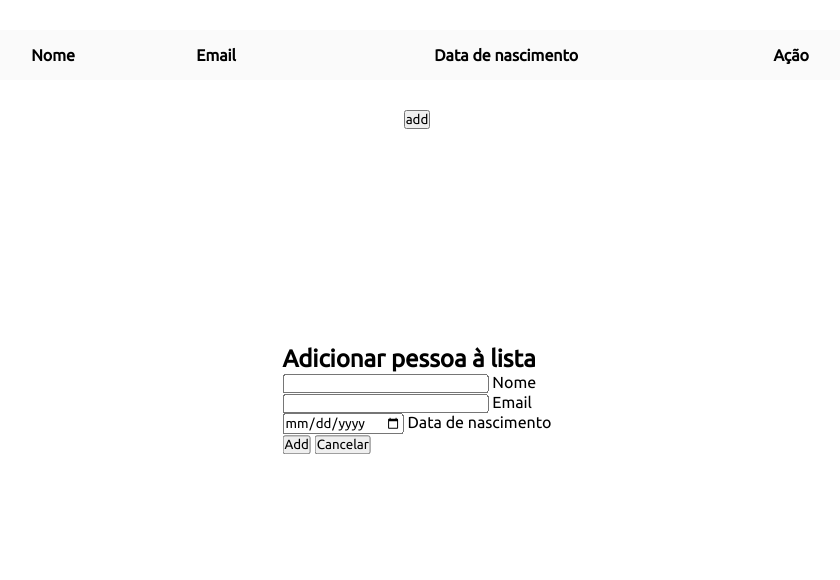
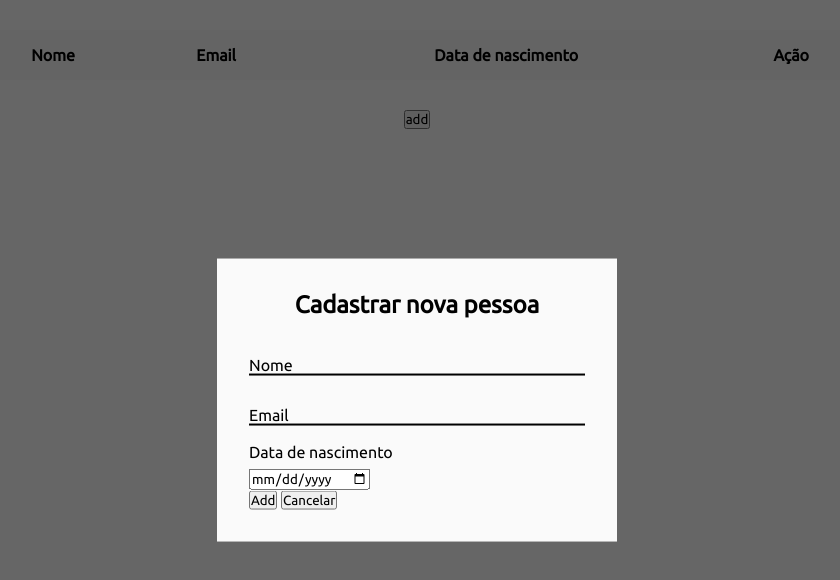
Before and after one commit to CaioAugustoHD/CRUD, a plain HTML site: page src/index.html in a window 1280 px wide. Both pictures are taken after a click on the button "add". Shown: the whole page, without its empty margins (223-1063 px from the left). Drawn offline with Linux system fonts and the light colour scheme.

Commit message:
Criada estrutura dos modais e início das animações dos inputs

```diff
--- a/src/index.html
+++ b/src/index.html
@@ -26,19 +26,19 @@
     <section class="modal-addPessoa modal">
         <form class="form-addPessoa">
             <header>
-                <h2>Adicionar pessoa à lista</h2>
+                <h2 class="modal__mensagem">Cadastrar nova pessoa</h2>
             </header>
-            <div class="form-addPessoa__content">
+            <div class="form-addPessoa__content form__content-flutuante">
                 <input type="text" class="input-modal" id="form-addPessoa__input-nome">
                 <label for="form-addPessoa__input-nome">Nome</label>
             </div>
-            <div class="form-addPessoa__content">
+            <div class="form-addPessoa__content form__content-flutuante">
                 <input type="email" class="input-modal" id="form-addPessoa__input-email">
                 <label for="form-addPessoa__input-email">Email</label>
             </div>
             <div class="form-addPessoa__content">
-                <input type="date" class="input-modal" id="form-addPessoa__input-data">
-                <label for="form-addPessoa__input-data">Data de nascimento</label>
+                <label for="form-addPessoa__input-data" class="form-addPessoa__label-data">Data de nascimento</label>
+                <input type="date" id="form-addPessoa__input-data">
             </div>
             <div class="form-addPessoa__content">
                 <button type="button" class="form-addPessoa__btn-add">Add</button>
@@ -49,19 +49,19 @@
     <section class="modal-editPessoa modal">
         <form class="form-editPessoa">
             <header>
-                <h2>Editar dados</h2>
+                <h2 class="modal__mensagem">Editar dados</h2>
             </header>
-            <div class="form-editPessoa__content">
+            <div class="form-editPessoa__content form__content-flutuante">
                 <input type="text" class="input-modal" id="form-editPessoa__input-nome">
                 <label for="form-editPessoa__input-nome">Nome</label>
             </div>
-            <div class="form-editPessoa__content">
+            <div class="form-editPessoa__content form__content-flutuante">
                 <input type="mail" class="input-modal" id="form-editPessoa__input-email">
                 <label for="form-editPessoa__input-email">Email</label>
             </div>
             <div class="form-editPessoa__content">
-                <input type="date" class="input-modal" id="form-editPessoa__input-data">
-                <label for="form-editPessoa__input-data">Data de nascimento</label>
+                <label for="form-editPessoa__input-data" class="form-editPessoa__label-data">Data de nascimento</label>
+                <input type="date" id="form-editPessoa__input-data">
             </div>
             <div class="form-editPessoa__content">
                 <button type="button" class="form-editPessoa__btn-edit">Salvar</button>
@@ -71,7 +71,7 @@
     </section>
     <section class="modal-removerPessoa modal">
         <section class="modal-removerPessoa__section">
-            <h2 class="modal-removerPessoa__mensagem"></h2>
+            <h2 class="modal-removerPessoa__mensagem modal__mensagem"></h2>
             <div class="modal-removerPessoa__content">
                 <button type="button" class="modal-removerPessoa__btn-remover">Remover</button>
                 <button type="button" class="modal-removerPessoa__btn-cancelar botoes-cancelar">Cancelar</button>
--- a/src/styles/style.css
+++ b/src/styles/style.css
@@ -42,14 +42,14 @@ td.lista-pessoas__content-btn {
     margin: auto;
 }
 
-.modal-addPessoa,
-.modal-editPessoa,
-.modal-removerPessoa {
+/* MODAIS */
+.modal {
     position: absolute;
     top: 0;
     height: 100%;
     width: 100%;
     display: none;
+    background-color: rgba(0, 0, 0, 0.6);
 }
 
 .form-addPessoa,
@@ -59,4 +59,55 @@ td.lista-pessoas__content-btn {
     top: 50%;
     left: 50%;
     transform: translate(-50%, -50%);
+    background-color: #FAFAFA;
+    padding: 2em;
+    width: 400px;
 }
+
+.modal__mensagem {
+    margin-bottom: 1em;
+    text-align: center;
+}
+
+.form__content-flutuante {
+    position: relative;
+    padding-top: 13px;
+    margin-top: 5%;
+    margin-bottom: 5%;
+}
+
+.form__content-flutuante label,
+.form__content-flutuante label {
+    position: absolute;
+    top: 0;
+    left: 0;
+    margin-top: 13px;
+    transition: all 300ms ease-out;
+}
+
+.input-modal{
+    width: 100%;
+    display: inline-block;
+    border: 0;
+    border-bottom: 2px solid #000;
+    background-color: transparent;
+    outline: 0;
+    transition: all 300ms ease-out;
+}
+
+.input-modal:focus {
+
+    border-color: rgb(98, 79, 79)
+}
+
+.input-modal:focus + label,
+.input-preenchido {
+    font-size: 13px;
+    margin-top: 0;
+}
+
+.form-addPessoa__label-data,
+.form-editPessoa__label-data {
+    display: block;
+    margin-bottom: 0.5em;
+}
```
Also changed, not shown: 1 other file.
